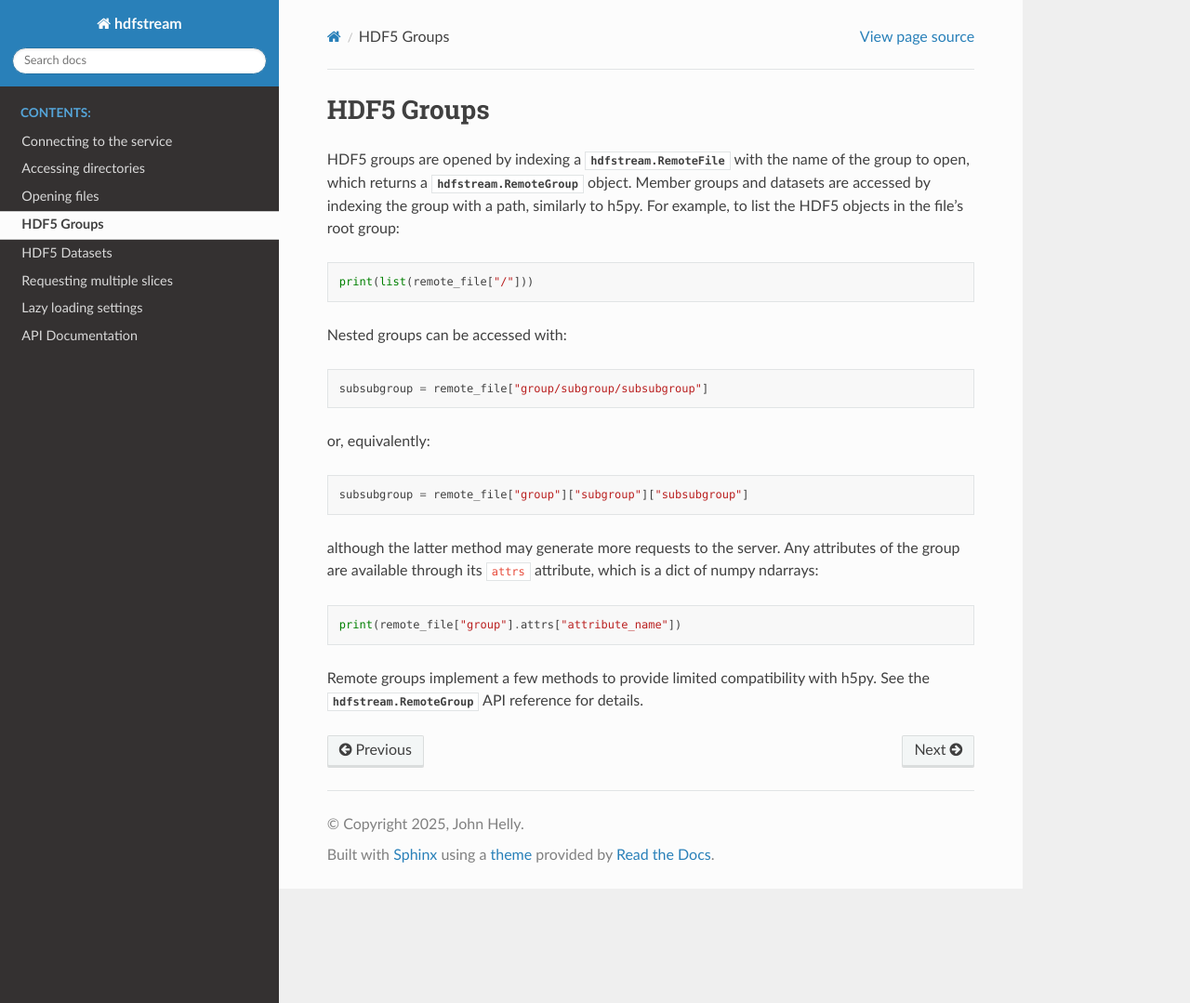
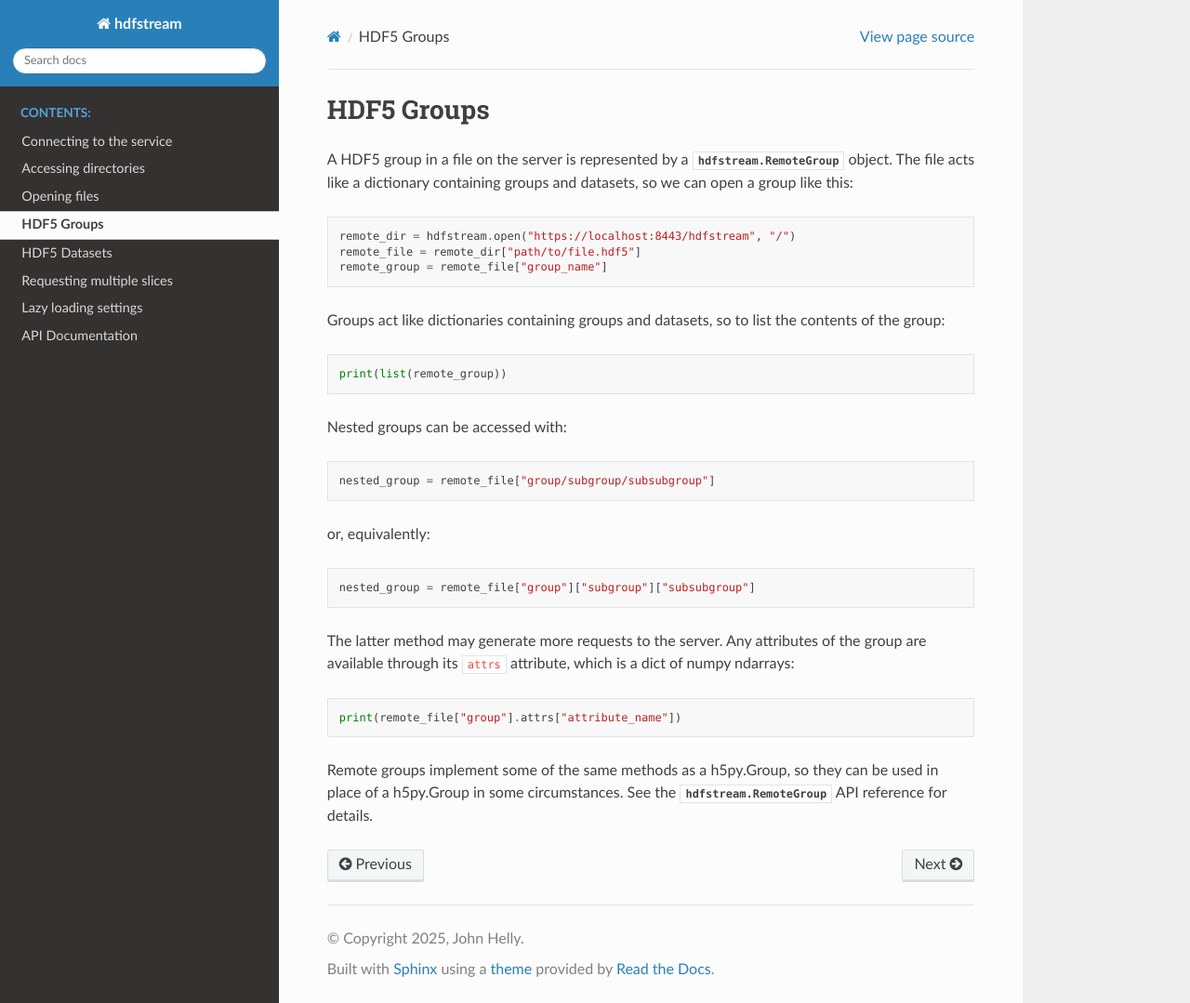
Before and after one commit to jchelly/hdfstream-python, a Sphinx documentation site: the page built from docs/source/groups.rst, in a window 1280 px wide and 1079 px high. Shown: the whole window at 93% size. Built offline with Sphinx 7.4.7 and the Read the Docs theme 3.1.0, drawn with Linux system fonts in a browser that asks for light colours.

Commit message:
Update docs
Avoid referring to dict style access as "indexing"

```diff
--- a/docs/source/connecting.rst
+++ b/docs/source/connecting.rst
@@ -9,6 +9,6 @@ using the :py:func:`hdfstream.open` function::
   import hdfstream
   root = hdfstream.open("https://localhost:8443/hdfstream", "/")
 
-In this case we're assuming that the server is running locally and
-requesting a root directory listing. This command returns a
-:py:class:`hdfstream.RemoteDirectory` object.
+Here, the first parameter is the server URL and the second is the
+virtual directory on the server which we'd like to access. This
+command returns a :py:class:`hdfstream.RemoteDirectory` object.
--- a/docs/source/directories.rst
+++ b/docs/source/directories.rst
@@ -17,8 +17,9 @@ and list just the directories with the ``directories`` property::
 
   print(remote_dir.directories)
 
-Files and sub-directories can be opened by indexing with the relative
-path of the file or directory we're interested in. E.g. we can use::
+Files and sub-directories can be opened by subscripting the directory
+with the relative path of the file or directory we're interested
+in. E.g. we can use::
 
   subsubdir = remote_dir["subdir_name/subsubdir_name"]
 
--- a/docs/source/files.rst
+++ b/docs/source/files.rst
@@ -1,7 +1,7 @@
 Opening files
 -------------
 
-Files can be opened by indexing a directory which contains the file::
+Files can be opened by accessing the parent directory::
 
     remote_dir = hdfstream.open("https://localhost:8443/hdfstream", "/")
     remote_file = remote_dir["path/to/file.hdf5"]
--- a/docs/source/groups.rst
+++ b/docs/source/groups.rst
@@ -1,28 +1,34 @@
 HDF5 Groups
 -----------
 
-HDF5 groups are opened by indexing a :py:class:`hdfstream.RemoteFile`
-with the name of the group to open, which returns a
-:py:class:`hdfstream.RemoteGroup` object. Member groups and datasets
-are accessed by indexing the group with a path, similarly to h5py. For
-example, to list the HDF5 objects in the file's root group::
+A HDF5 group in a file on the server is represented by a
+:py:class:`hdfstream.RemoteGroup` object. The file acts like a
+dictionary containing groups and datasets, so we can open a group like
+this::
 
-  print(list(remote_file["/"]))
+  remote_dir = hdfstream.open("https://localhost:8443/hdfstream", "/")
+  remote_file = remote_dir["path/to/file.hdf5"]
+  remote_group = remote_file["group_name"]
+
+Groups act like dictionaries containing groups and datasets, so to
+list the contents of the group::
+
+  print(list(remote_group))
 
 Nested groups can be accessed with::
 
-  subsubgroup = remote_file["group/subgroup/subsubgroup"]
+  nested_group = remote_file["group/subgroup/subsubgroup"]
 
 or, equivalently::
 
-  subsubgroup = remote_file["group"]["subgroup"]["subsubgroup"]
+  nested_group = remote_file["group"]["subgroup"]["subsubgroup"]
 
-although the latter method may generate more requests to the
-server. Any attributes of the group are available through its ``attrs``
-attribute, which is a dict of numpy ndarrays::
+The latter method may generate more requests to the server. Any
+attributes of the group are available through its ``attrs`` attribute,
+which is a dict of numpy ndarrays::
 
   print(remote_file["group"].attrs["attribute_name"])
 
-Remote groups implement a few methods to provide limited compatibility
-with h5py. See the :py:class:`hdfstream.RemoteGroup` API reference for
-details.
+Remote groups implement some of the same methods as a h5py.Group, so
+they can be used in place of a h5py.Group in some circumstances. See
+the :py:class:`hdfstream.RemoteGroup` API reference for details.
```
Also changed, not shown: README.md (+3 -3 lines), docs/source/datasets.rst (+6 -5 lines), docs/source/multi_slice.rst (line endings or trailing spaces).
